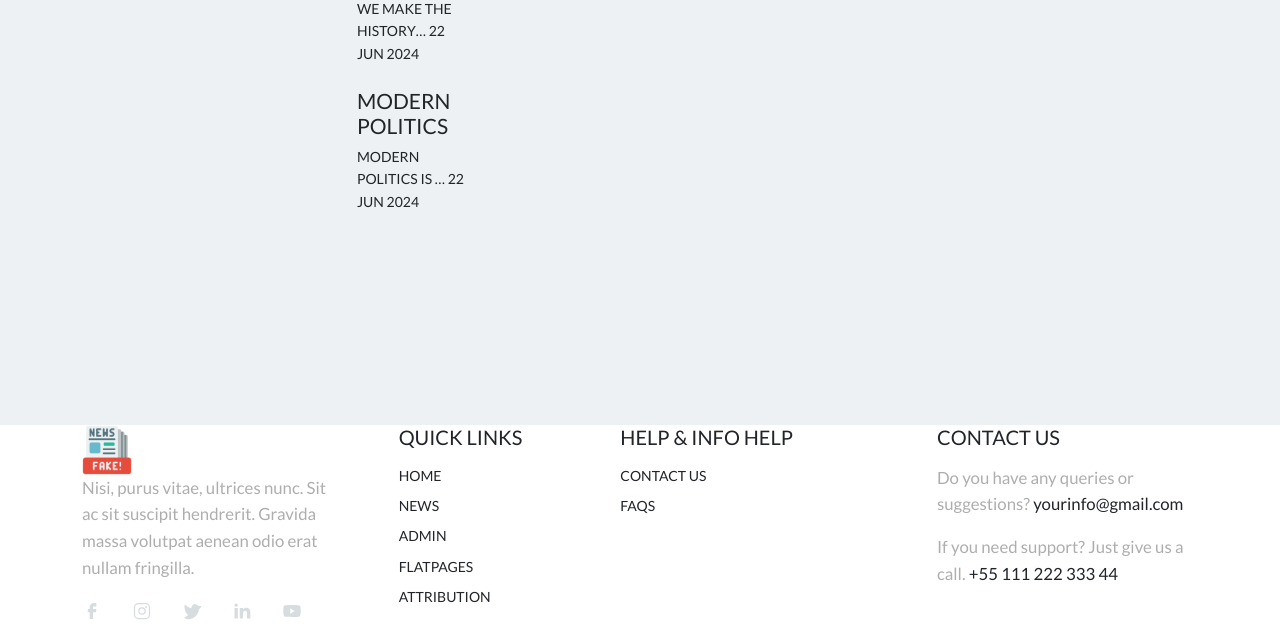
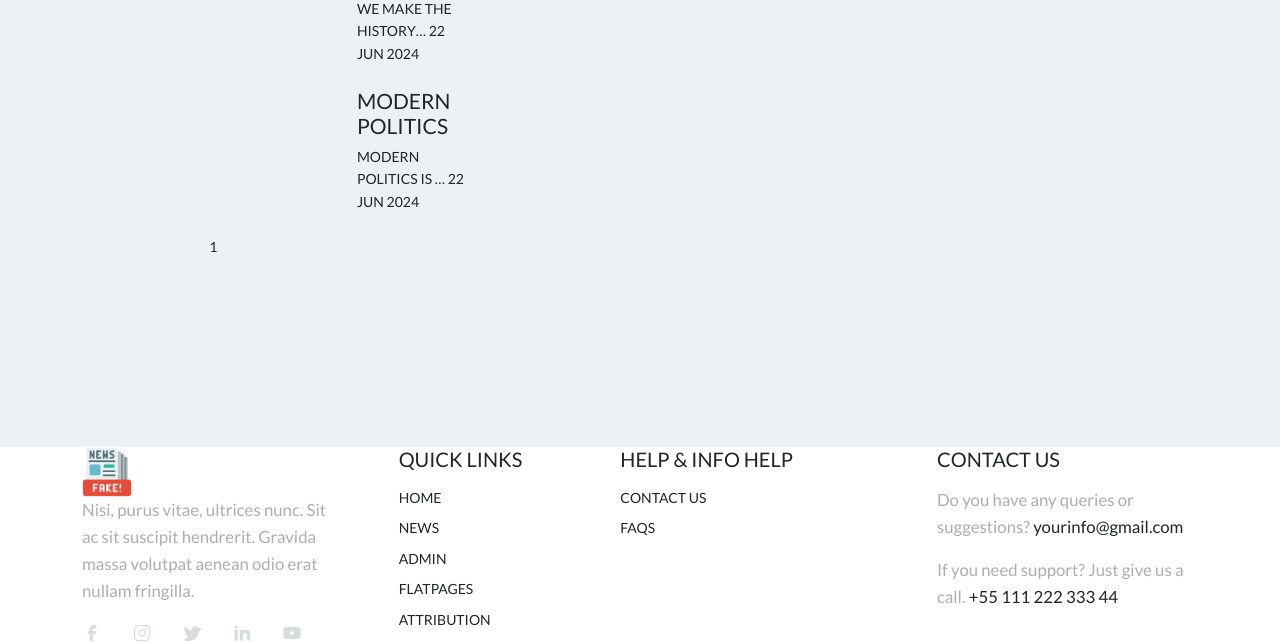
Before and after one commit to HarrisonTemple/newsportal, a Django app: page /news/ in a window 1280 px wide. Shown: the part 626-1268 px from the top of the page. Run offline with Django 5.2, Linux system fonts and the light colour scheme; data comes from the database, SQL or seed files in the repository; some libraries are stand-ins or nearby versions.

Commit message:
add pagination for /news/

```diff
--- a/newsportal/news/views.py
+++ b/newsportal/news/views.py
@@ -8,6 +8,7 @@ class PostList(ListView):
     ordering = '-publish_date'
     template_name = 'news.html'
     context_object_name = 'posts'
+    paginate_by = 10
 
 class PostDetail(DetailView):
     model = Post
--- a/newsportal/templates/news.html
+++ b/newsportal/templates/news.html
@@ -1,5 +1,4 @@
 {% extends 'flatpages/default.html' %}
-
 
 {% block title %}
     Latest News
@@ -19,12 +18,31 @@
                         <span class="meta-date">{{ post.publish_date|date:'d M Y' }}</span>
                     </li>
                 </ul>
-
             </div>
-
             <br/>
         </div>
     </div>
     {%endfor%}
+
+    {% if page_obj.has_previous %}
+        <a href="?page={{ page_obj.previous_page_number }}"><svg class="chevron-left" style="width: 24px; height: 24px"><use xlink:href="#chevron-left"></use></svg></a>
+        <a href="?page=1">1</a>
+        {% if page_obj.previous_page_number != 1 %}
+            ...
+        <a href="?page={{ page_obj.previous_page_number }}"><span class="meta-date">{{ page_obj.previous_page_number }}</span></a>
+
+        {% endif %}
+    {% endif %}
+
+   <span class="meta-date">{{ page_obj.number }}</span>
+
+    {% if page_obj.has_next %}
+        {% if paginator.num_pages != page_obj.next_page_number %}
+            <a href="?page={{ page_obj.next_page_number }}"><span class="meta-date">{{ page_obj.next_page_number }}</span></a>
+            ...
+        {% endif %}
+        <a href="?page={{ page_obj.paginator.num_pages }}"><span class="meta-date">{{ page_obj.paginator.num_pages }}</span></a>
+        <a href="?page={{ page_obj.next_page_number }}"><svg class="chevron-right" style="width: 24px; height: 24px"><use xlink:href="#chevron-right"></use></svg></a>
+    {% endif %}
 {% endif %}
 {% endblock content %}
```
